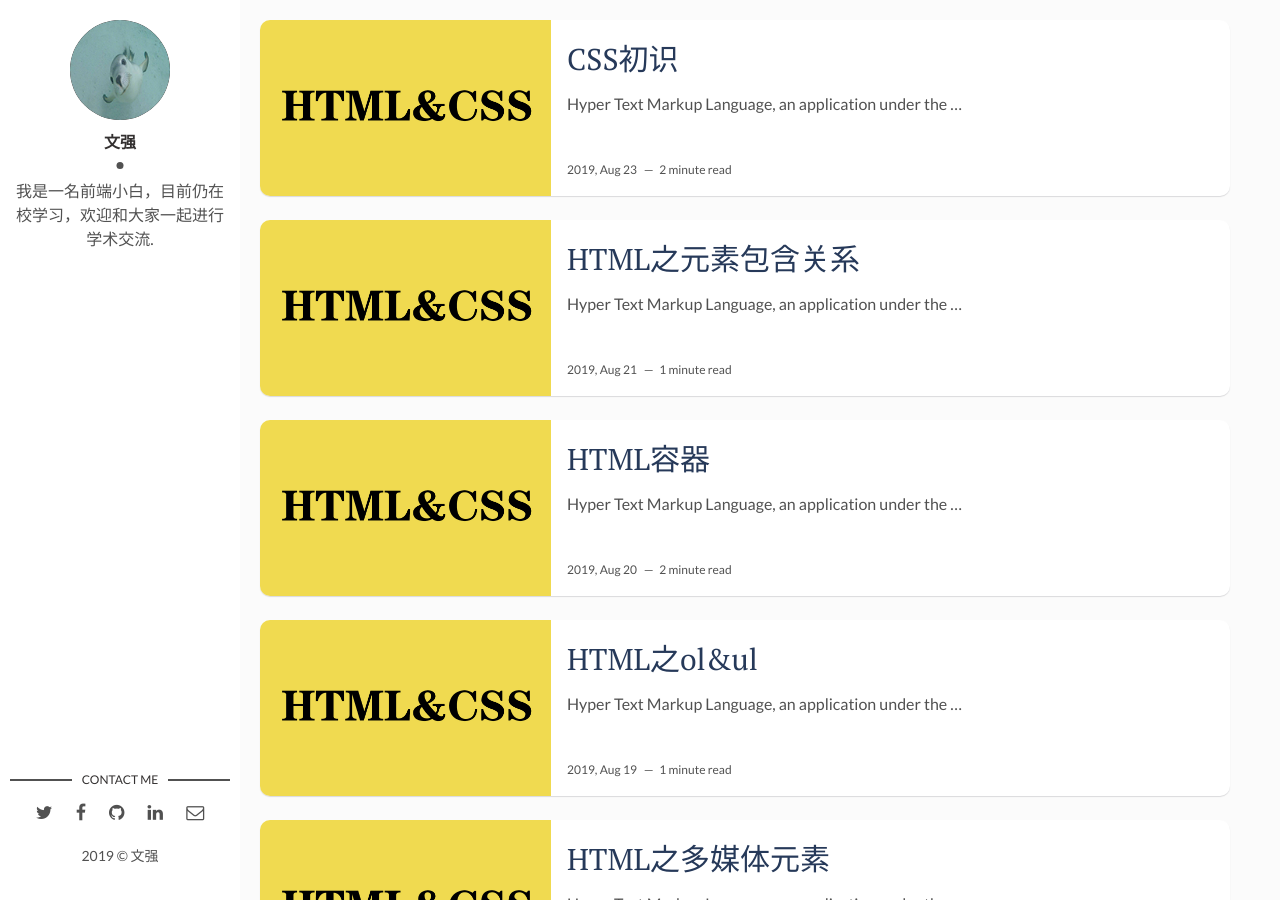
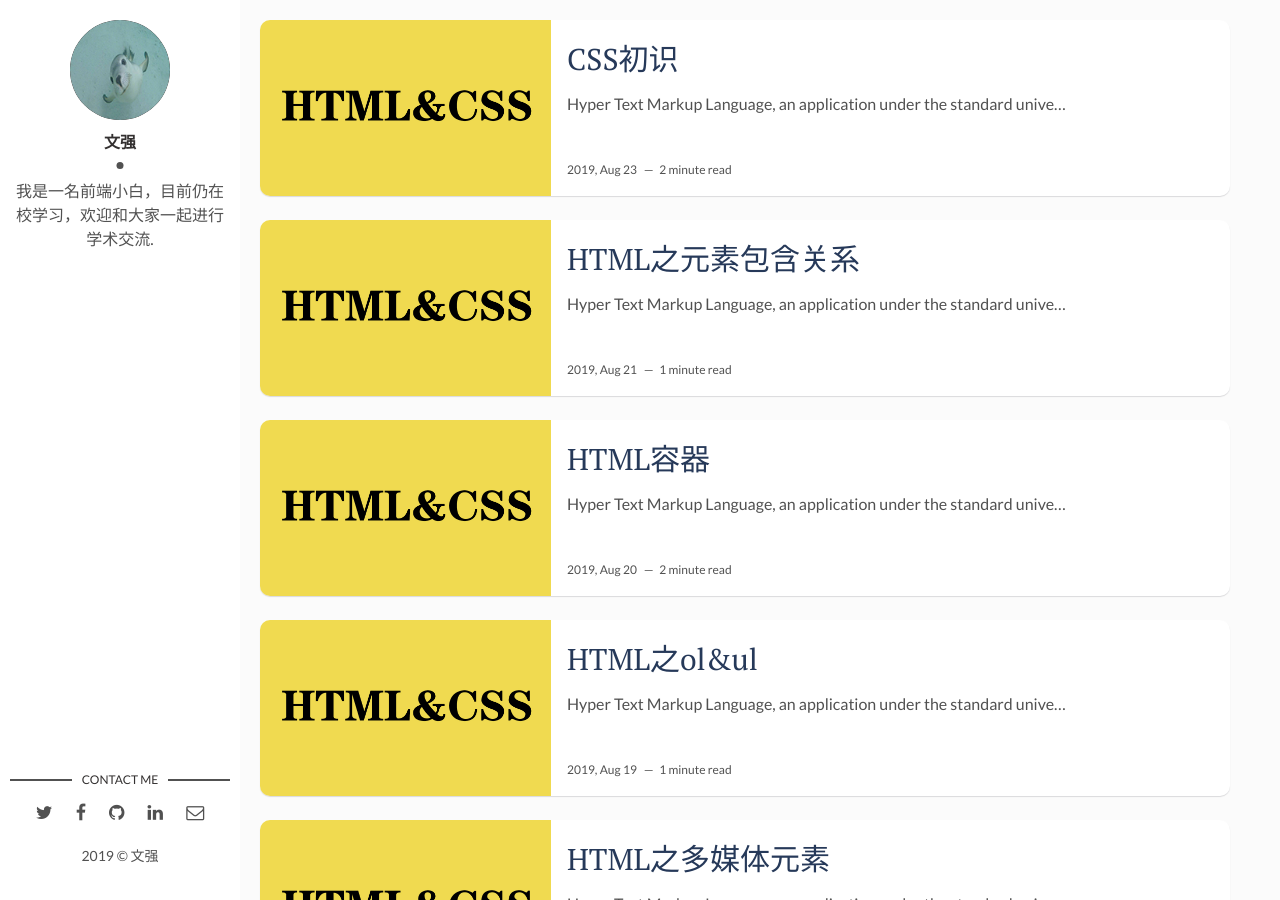
Before and after one commit to stansonzhao/HTML-CSS, a Jekyll site: the page built from index.html, in a window 1280 px wide and 900 px high. Built offline with Jekyll 4.4.1, drawn with Linux system fonts in a browser that asks for light colours; the list of posts is cut into pages by our own code.

Commit message:
Update index.html

```diff
--- a/index.html
+++ b/index.html
@@ -9,7 +9,7 @@ layout: main
   {% endif %}
   <div class="post-content">
     <h2 class="post-title"><a href="{{post.url | prepend: site.baseurl}}">{{post.title}}</a></h2>
-    <p style="height: 48px; width:400px;overflow:hidden; white-space:nowrap; text-overflow:ellipsis;">{{ post.content | strip_html | truncatewords: 10 }}</p>
+    <p style="height: 48px; width:500px;overflow:hidden; white-space:nowrap; text-overflow:ellipsis;">{{ post.content | strip_html | truncatewords: 10 }}</p>
     <span class="post-date">{{post.date | date: '%Y, %b %d'}}&nbsp;&nbsp;&nbsp;—&nbsp;</span>
     <span class="post-words">{% capture words %}{{ post.content | number_of_words }}{% endcapture %}{% unless words contains "-" %}{{ words | plus: 250 | divided_by: 250 | append: " minute read" }}{% endunless %}</span>
   </div>
```
